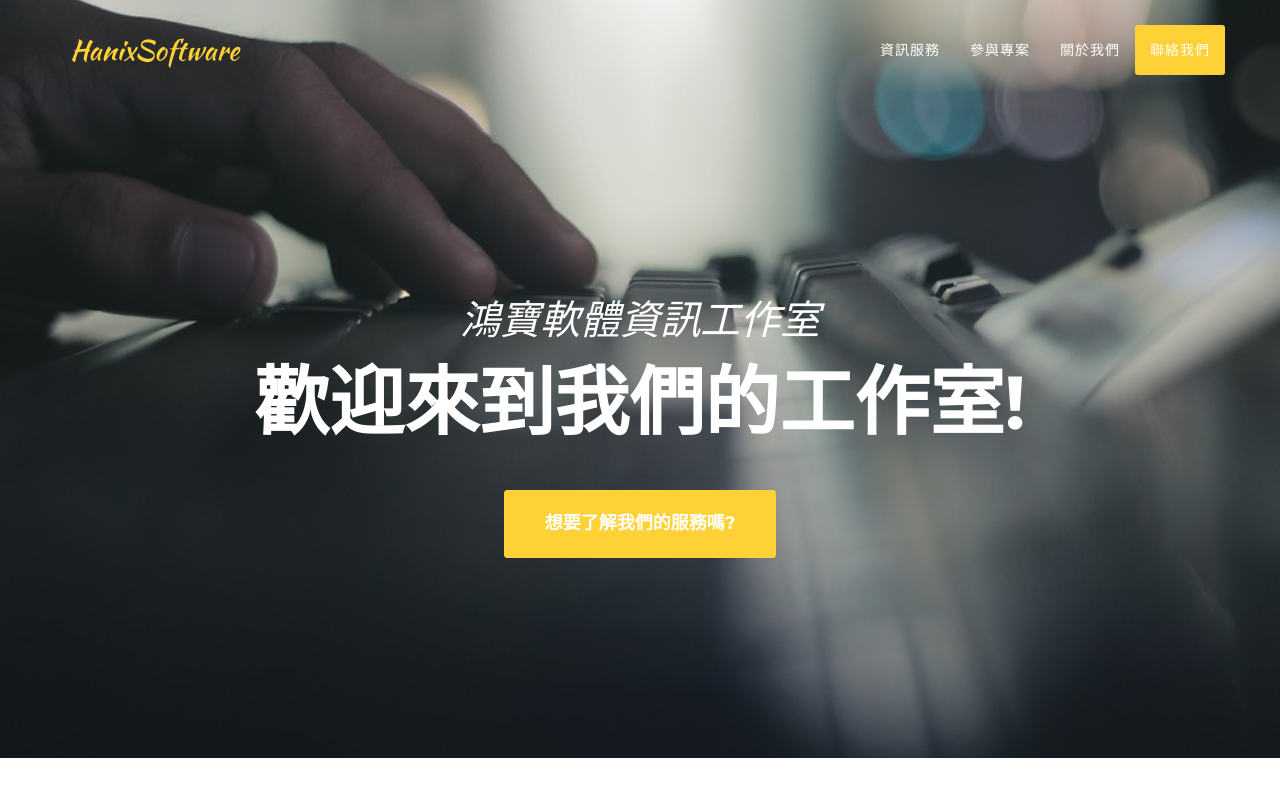
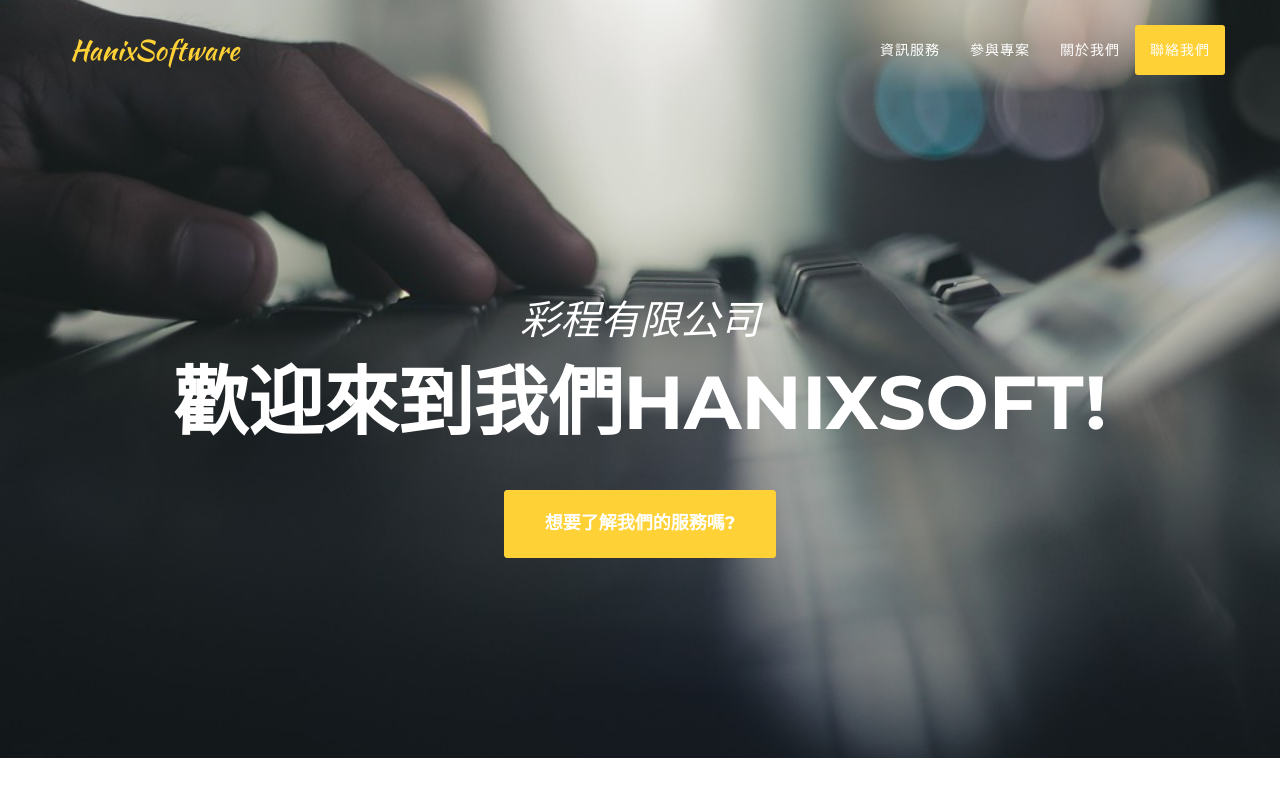
Before and after one commit to joeswind/Hoenix, a website: page index.html in a window 1280 px wide. Shown: the top 800 px of the page. Drawn offline with nearby package versions, Linux system fonts and the light colour scheme; some packages are replaced by stand-ins of ours; a web font is replaced by a local one.

Commit message:
Change Company Name

```diff
--- a/index.html
+++ b/index.html
@@ -9,7 +9,7 @@
   <meta name="description" content="">
   <meta name="author" content="">
 
-  <title>鴻寶軟體資訊工作室</title>
+  <title>彩程有限公司</title>
 
   <!-- Bootstrap Core CSS -->
   <link href="vendor/bootstrap/css/bootstrap.min.css" rel="stylesheet">
@@ -79,8 +79,8 @@
 <header>
   <div class="container">
     <div class="intro-text">
-      <div class="intro-lead-in">鴻寶軟體資訊工作室</div>
-      <div class="intro-heading">歡迎來到我們的工作室!</div>
+      <div class="intro-lead-in">彩程有限公司</div>
+      <div class="intro-heading">歡迎來到我們HanixSoft!</div>
       <a href="#services" class="page-scroll btn btn-xl">想要了解我們的服務嗎?</a>
     </div>
   </div>
```
